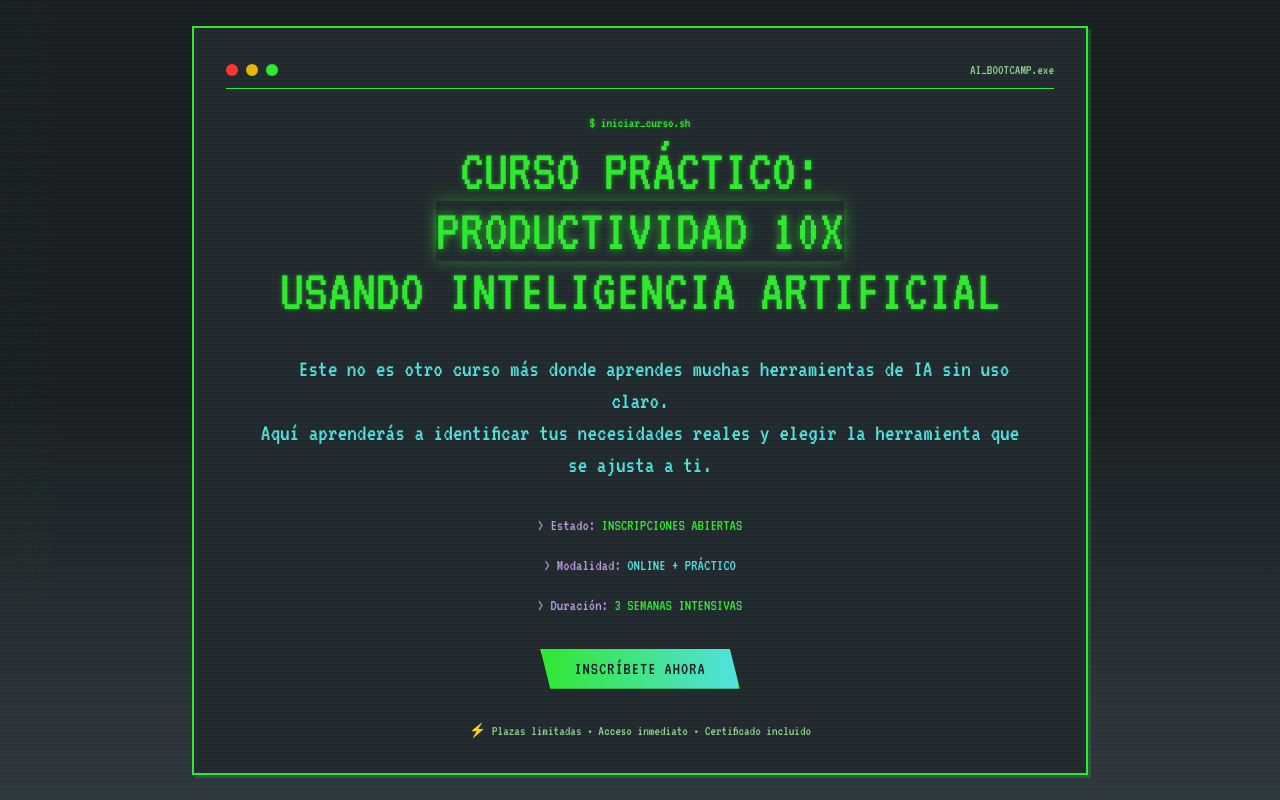
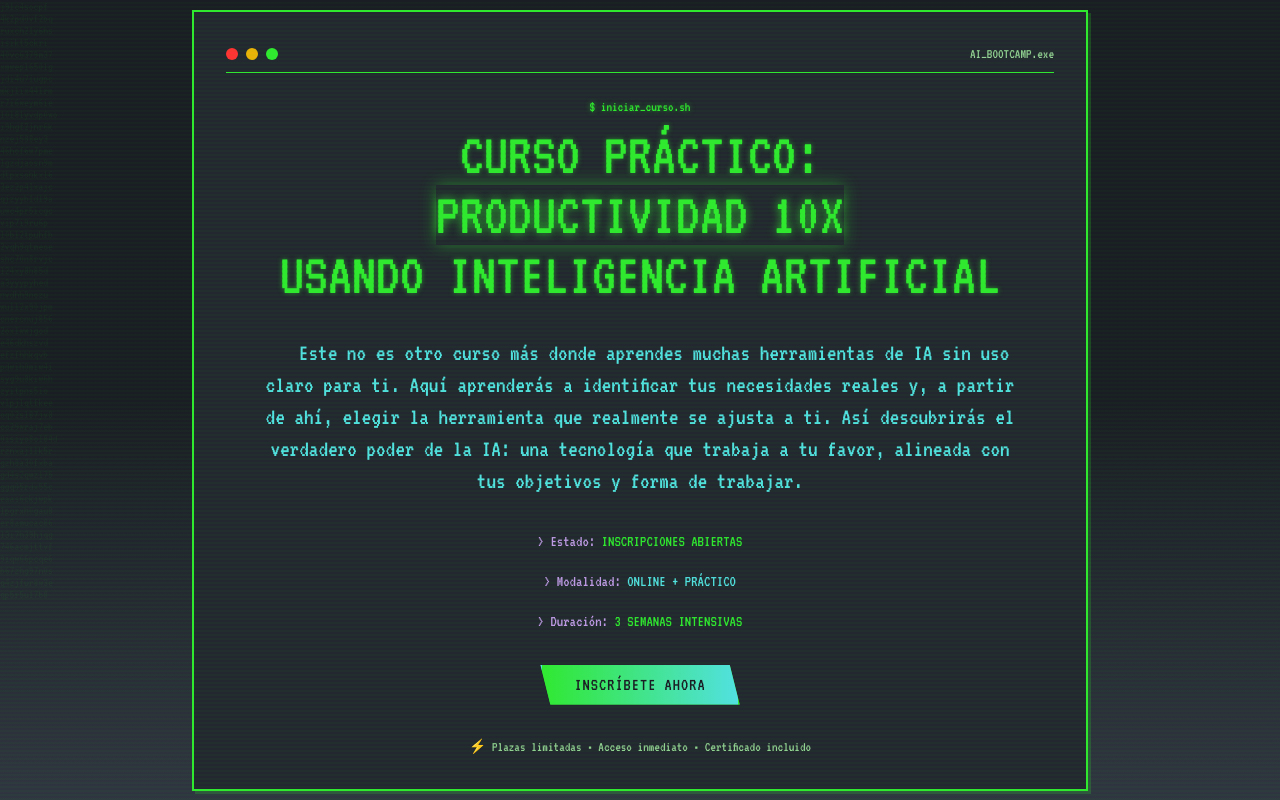
Before and after one commit to santiagozevallosq/retro-ai-bootcamp, a React (Vite) app: page / in a window 1280 px wide. Shown: the top 800 px of the page. Built offline with nearby package versions, Linux system fonts and the light colour scheme.

Commit message:
Update RetroHero.tsx
cambios en la descripcion

```diff
--- a/src/components/RetroHero.tsx
+++ b/src/components/RetroHero.tsx
@@ -34,9 +34,7 @@ const RetroHero = () => {
             </div>
 
             <div className="font-terminal text-xl md:text-2xl text-secondary max-w-3xl mx-auto">
-              <span className="blink">▋</span> Este no es otro curso más donde aprendes muchas herramientas de IA sin uso claro.
-              <br />
-              Aquí aprenderás a identificar tus necesidades reales y elegir la herramienta que se ajusta a ti.
+              <span className="blink">▋</span> Este no es otro curso más donde aprendes muchas herramientas de IA sin uso claro para ti. Aquí aprenderás a identificar tus necesidades reales y, a partir de ahí, elegir la herramienta que realmente se ajusta a ti. Así descubrirás el verdadero poder de la IA: una tecnología que trabaja a tu favor, alineada con tus objetivos y forma de trabajar.
             </div>
 
             <div className="space-y-4">
```
